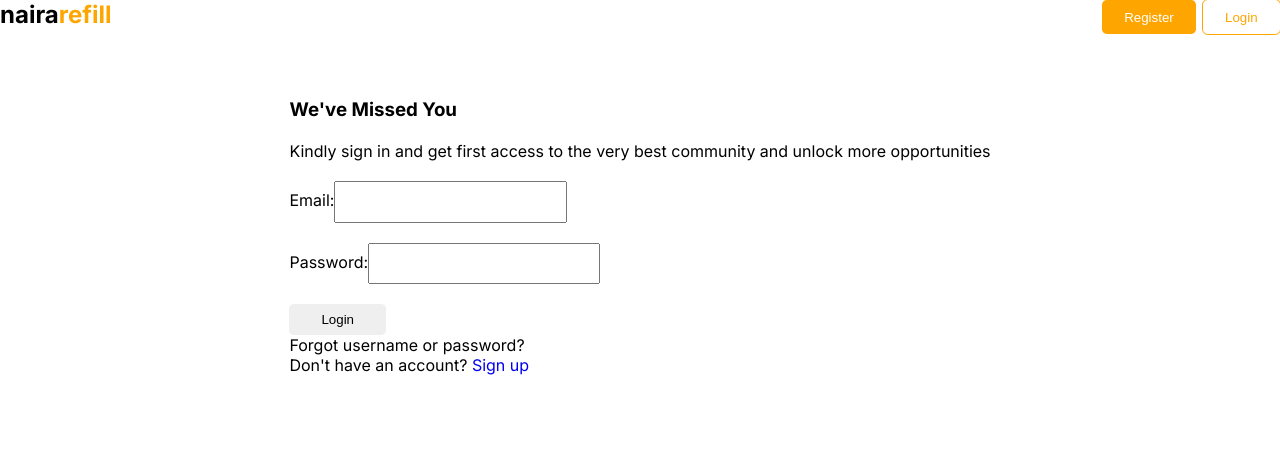
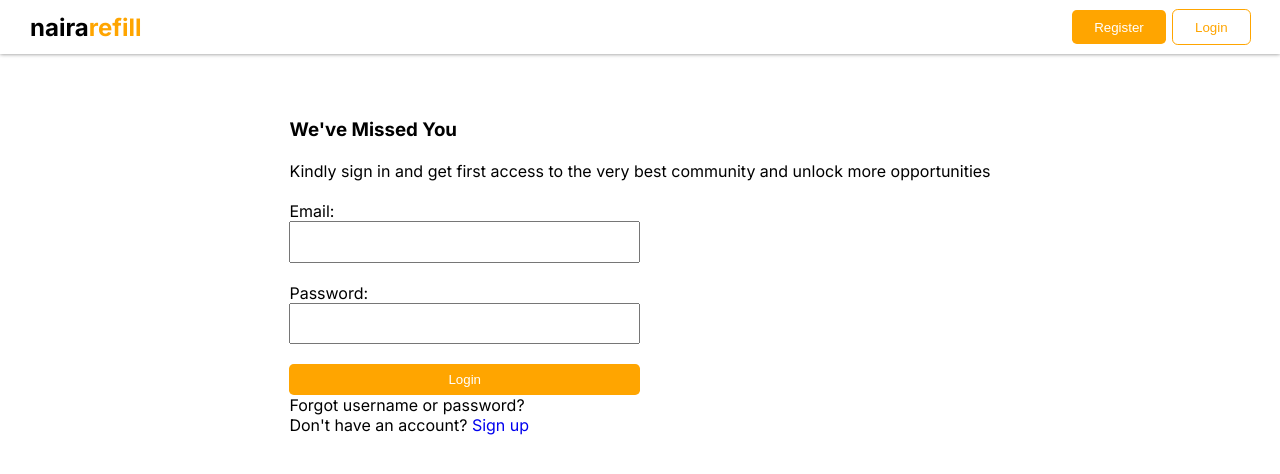
Before and after one commit to OriloyeEmerald/interview-next, a Next.js app: page / in a window 1280 px wide. Shown: the top 474 px of the page. Built offline with nearby package versions, Linux system fonts and the light colour scheme.

Commit message:
push files

```diff
--- a/app/globals.css
+++ b/app/globals.css
@@ -13,11 +13,23 @@
   gap: 30px;
 }
 
+  form {
+    position: relative;
+  }
+  label {
+    position: absolute;
+    top: 0;
+    left: 0;
+  }
 .App form input {
   padding: .7rem 1.6rem;
+  width: 50%;
 }
 
-.App form button {
+.btn {
   padding: .5rem 2rem;
   text-align: center;
+  color: #fff;
+  width: 50%;
+  background: orange;
 }
--- a/app/layout.js
+++ b/app/layout.js
@@ -12,8 +12,11 @@ export const metadata = {
 export default function RootLayout({ children }) {
   return (
     <html lang="en">
-       <Navbar />
-      <body className={inter.className}>{children}</body>
+
+      <body className={inter.className}>
+        <Navbar />
+        {children}
+        </body>
     </html>
   )
 }
--- a/app/page.js
+++ b/app/page.js
@@ -10,14 +10,14 @@ export default function Home() {
         <br />
         <form>
           <div>
-            <label>Email:</label>
+            <div>Email:</div>
             <input type="text"/></div>
           <br />
           <div>
-            <label>Password:</label>
+            <div>Password:</div>
             <input type="password"/></div>
           <br />
-          <button>Login</button>
+          <button className="btn">Login</button>
         </form>
         <p>Forgot username or password?</p>
         <p>Don't have an account? <span><a href="#">Sign up</a></span></p>
--- a/app/styles/navbar.css
+++ b/app/styles/navbar.css
@@ -2,10 +2,17 @@
 .navbar{
     display: flex;
     justify-content: space-between;
-    margin-bottom: 5rem;
-    max-width: 1600px;
-    margin: 0 auto;
+    align-items: center;
+    padding: 10px 30px;
+
 }
+
+
+.navbar:nth-child(1) {
+    box-shadow: 0 0 4px rgba(0, 0, 0, .5);
+}
+
+
 
 button {
     padding: .6rem 1.4rem;
```
